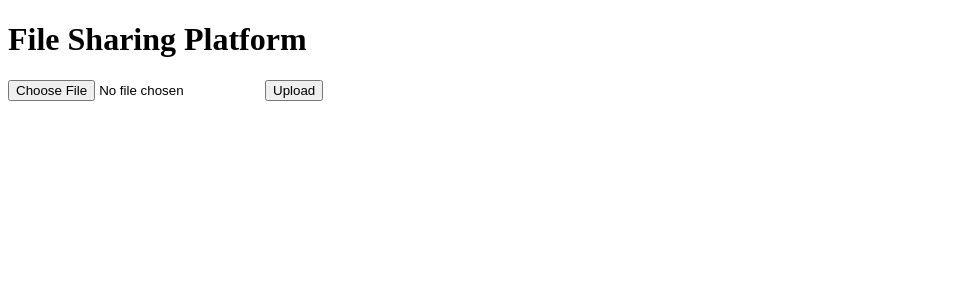
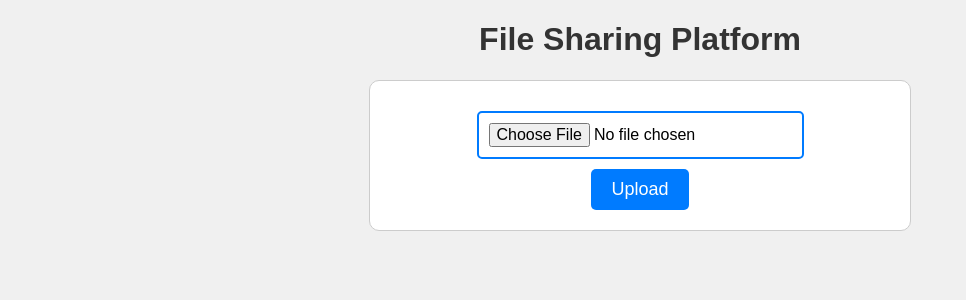
Before and after one commit to abhint1/File-Sharing-Platform, a Flask app: page / in a window 1280 px wide. Shown: the top 300 px of the page, without its empty margins (0-966 px from the left). Run offline with Flask 3, Linux system fonts and the light colour scheme.

Commit message:
updated css

```diff
--- a/Templates/index.html
+++ b/Templates/index.html
@@ -1,4 +1,109 @@
 <!DOCTYPE html>
+<html>
+<head>
+    <title>File Sharing Platform</title>
+    <style>
+        body {
+            font-family: Arial, sans-serif;
+            text-align: center;
+            background-color: #f0f0f0;
+        }
+
+        h1 {
+            color: #333;
+        }
+
+        .upload-container {
+
+            background-color: #fff;
+            padding: 20px;
+            border: 1px solid #ccc;
+            border-radius: 10px;
+            max-width: 500px;
+            margin: auto;
+
+        }
+
+        .upload-form {
+            display: flex;
+            flex-direction: column;
+            align-items: center;
+        }
+
+        input[type="file"] {
+            border: 2px solid #007BFF;
+            border-radius: 5px;
+            padding: 10px;
+            font-size: 16px;
+            margin: 10px 0;
+        }
+
+        input[type="submit"] {
+            background-color: #007BFF;
+            color: #fff;
+            border: none;
+            border-radius: 5px;
+            padding: 10px 20px;
+            font-size: 18px;
+            cursor: pointer;
+        }
+
+        input[type="submit"]:hover {
+            background-color: #0056b3;
+        }
+
+        p {
+            font-size: 18px;
+        }
+
+        a {
+            text-decoration: none;
+            color: #007BFF;
+        }
+    </style>
+</head>
+<body>
+    <h1>File Sharing Platform</h1>
+
+    <div class="upload-container">
+        <form class="upload-form" action="/upload" method="POST" enctype="multipart/form-data">
+            <input type="file" name="file" accept=".jpg, .jpeg, .png, .gif, .pdf, .docx">
+            <input type="submit" value="Upload">
+        </form>
+
+        {% if shareable_link_download and shareable_link_view %}
+        <p>Shareable Links:<br> <a href="{{ shareable_link_download }}">Download : {{ shareable_link_download }}</a> <br> <a href="{{ shareable_link_view }}" target="_blank">View : {{ shareable_link_view }}</a></p>
+        {% endif %}
+    </div>
+</body>
+</html>
+
+
+
+
+
+
+
+
+
+
+
+
+
+
+
+
+
+
+
+
+
+
+
+
+
+
+<!-- <!DOCTYPE html>
 <html>
 <head>
     <title>File Sharing Platform</title>
@@ -7,8 +112,12 @@
     <h1>File Sharing Platform</h1>
 
     <form action="/upload" method="POST" enctype="multipart/form-data">
-        <input type="file" name="file" accept=".jpg, .jpeg, .png, .gif, .pdf">
+        <input type="file" name="file" accept=".jpg, .jpeg, .png, .gif, .pdf, .docx">
         <input type="submit" value="Upload">
     </form>
+
+    {% if shareable_link_download and shareable_link_view %}
+    <p>Shareable Links:<br> <a href="{{ shareable_link_download }}">Download : {{ shareable_link_download }}</a> <br> <a href="{{ shareable_link_view }}" target="_blank">View : {{ shareable_link_view }}</a></p>
+    {% endif %}
 </body>
-</html>
+</html> -->
--- a/app.py
+++ b/app.py
@@ -10,7 +10,7 @@ shareable_links = {}
 
 @app.route('/')
 def home():
-    return render_template('index.html')
+    return render_template('index.html', shareable_link_download=None, shareable_link_view=None)
 
 @app.route('/upload', methods=['POST'])
 def upload_file():
@@ -30,11 +30,16 @@ def upload_file():
         # Save the file to the 'uploads' folder
         file.save(file_path)
 
-        # Generate a shareable link
-        link = secrets.token_urlsafe(16)
-        shareable_links[link] = file_path
+        # Generate a shareable link for download
+        link_download = secrets.token_urlsafe(16)
+        shareable_links[link_download] = file_path
 
-        return f"File uploaded! Share this link: {request.host_url}download/{link}"
+        # Generate a shareable link for viewing in a new tab
+        link_view = secrets.token_urlsafe(16)
+        shareable_links[link_view] = file_path
+
+        return render_template('index.html', shareable_link_download=request.host_url + 'download/' + link_download, shareable_link_view=request.host_url + 'download/' + link_view)
+
 
 @app.route('/download/<link>')
 def download_file(link):
```
Also changed, not shown: Do's.txt (+4 -4 lines), pp2/index2.html (added, +95 -0 lines), pp2/script.js (added, +56 -0 lines), pp2/style.css (added), uploads/3227c5b140df65adb9d8d88327e3202cWhatsApp Image 2023-10-26 at 20.39.32_cc22fb0e.jpg (added), uploads/419b481dcd9bd0fec91d4f77aa056013WhatsApp Image 2023-10-26 at 20.39.32_cc22fb0e.jpg (added), uploads/608c31c01ed1e9217838a66c3a0684b4WhatsApp Image 2023-10-26 at 20.39.32_cc22fb0e.jpg (added), uploads/d247fe678b822720cde0996ad7418043WhatsApp Image 2023-10-26 at 20.39.32_cc22fb0e.jpg (added), uploads/df4f856601a76564bad5c5731d41dffdWhatsApp Image 2023-10-26 at 20.39.32_cc22fb0e.jpg (added), uploads/e209e43fb6c9de13b742efc8aaa1ce13419b481dcd9bd0fec91d4f77aa056013WhatsApp Image 2023-10-26 at 20.39.32_cc22fb0e.jpg (added), 8 other files.
